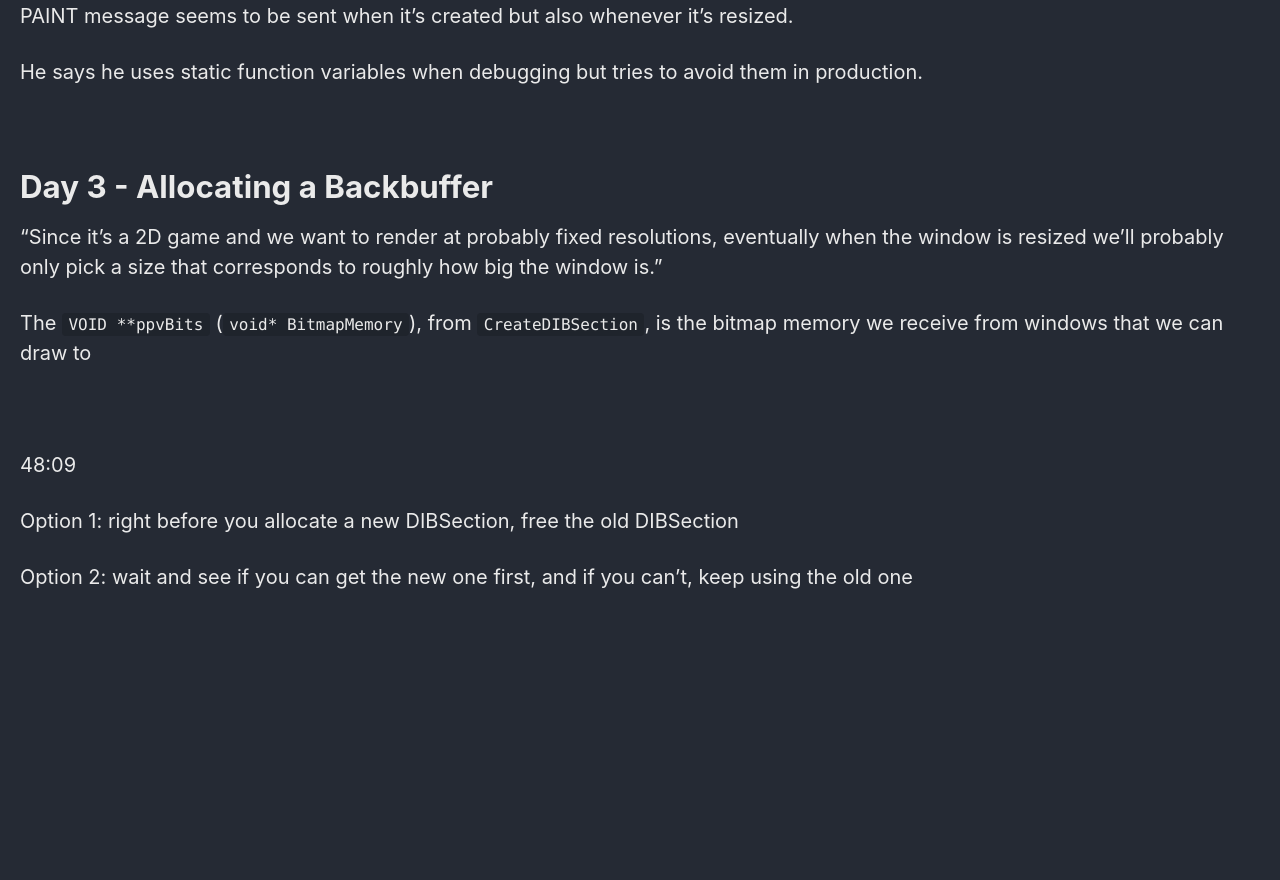
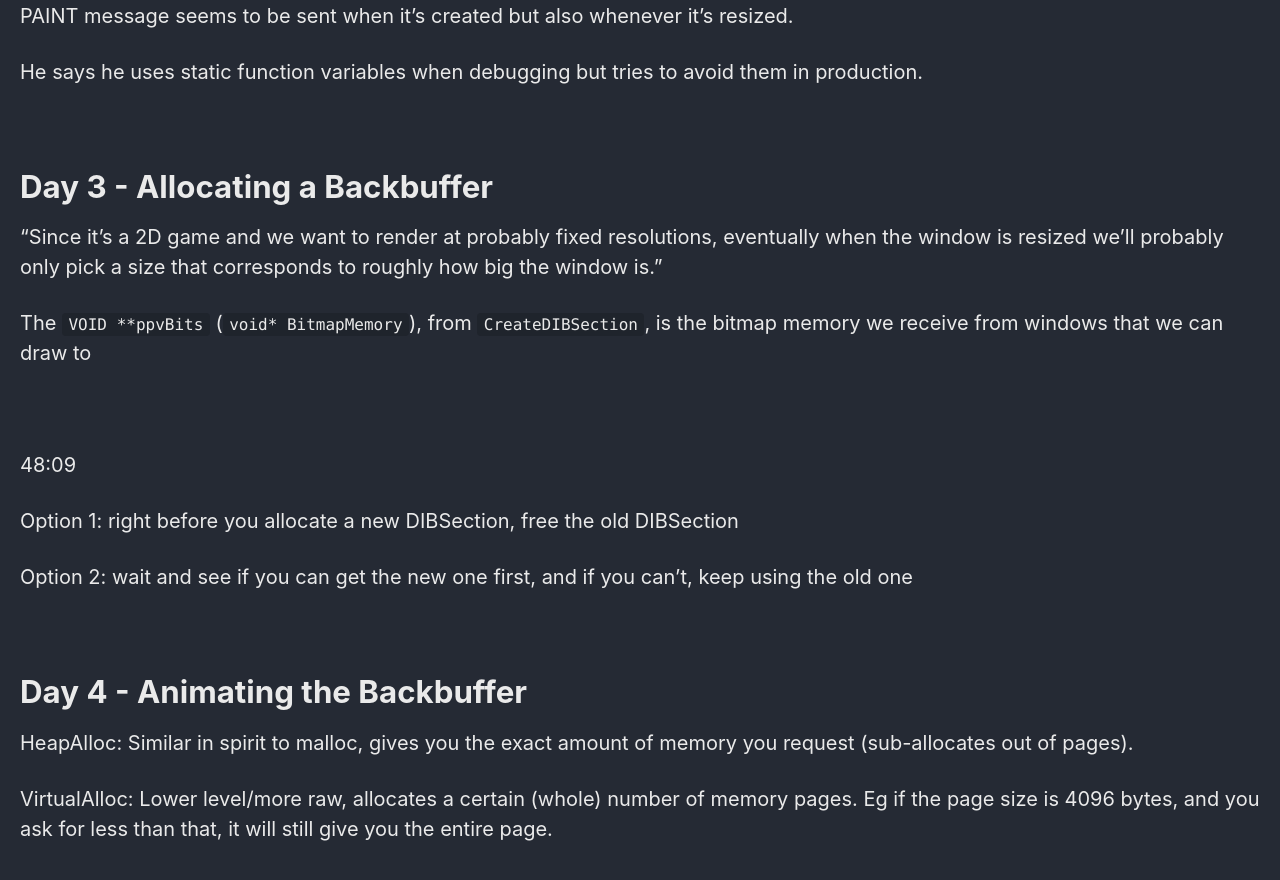
Before and after one commit to Connor-McCartney/Connor-McCartney.github.io, a Jekyll site: the page built from _pages/misc/HandmadeHeroNotes.md, in a window 1280 px wide and 900 px high, scrolled down 1060 px. Shown: the top 880 px of the window. Built offline with Jekyll 4.4.1, drawn with Linux system fonts in a browser that asks for light colours; cached includes are drawn as plain includes; our own code applies the rules of GitHub Pages for plain Markdown files; before the commit the page ends 1708 px from its top, so only the background shows below that.

Commit message:
Update HandmadeHeroNotes.md

```diff
--- a/_pages/misc/HandmadeHeroNotes.md
+++ b/_pages/misc/HandmadeHeroNotes.md
@@ -67,3 +67,13 @@ The `VOID **ppvBits` (`void* BitmapMemory`), from `CreateDIBSection`,  is the bi
 Option 1: right before you allocate a new DIBSection, free the old DIBSection
 
 Option 2: wait and see if you can get the new one first, and if you can't, keep using the old one
+
+
+<br>
+
+# Day 4 - Animating the Backbuffer
+
+
+HeapAlloc: Similar in spirit to malloc, gives you the exact amount of memory you request (sub-allocates out of pages).
+
+VirtualAlloc: Lower level/more raw, allocates a certain (whole) number of memory pages. Eg if the page size is 4096 bytes, and you ask for less than that, it will still give you the entire page.
```
